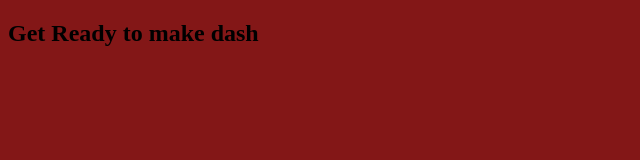
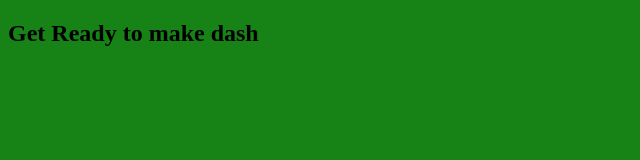
Before and after one commit to imamhossainsrabon/B13-A01, a plain HTML site: page index.html in a window 1280 px wide. Shown: the whole page, without its empty margins (0-640 px from the left). Drawn offline with Linux system fonts and the light colour scheme.

Commit message:
change background color to check system

```diff
--- a/assets/style.css
+++ b/assets/style.css
@@ -1,3 +1,3 @@
 body {
-    background-color: #831717;
+    background-color: #178317;
 }
```
